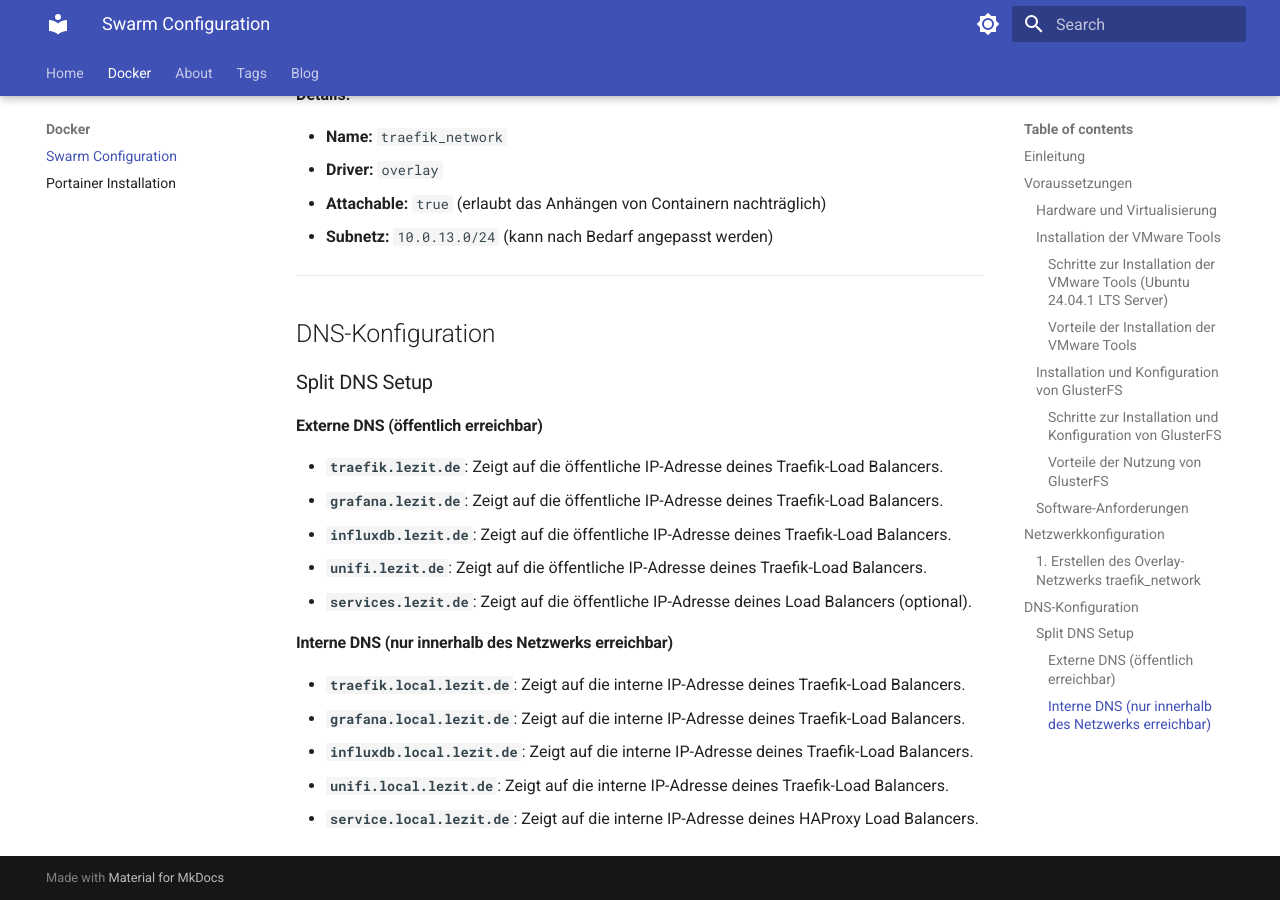
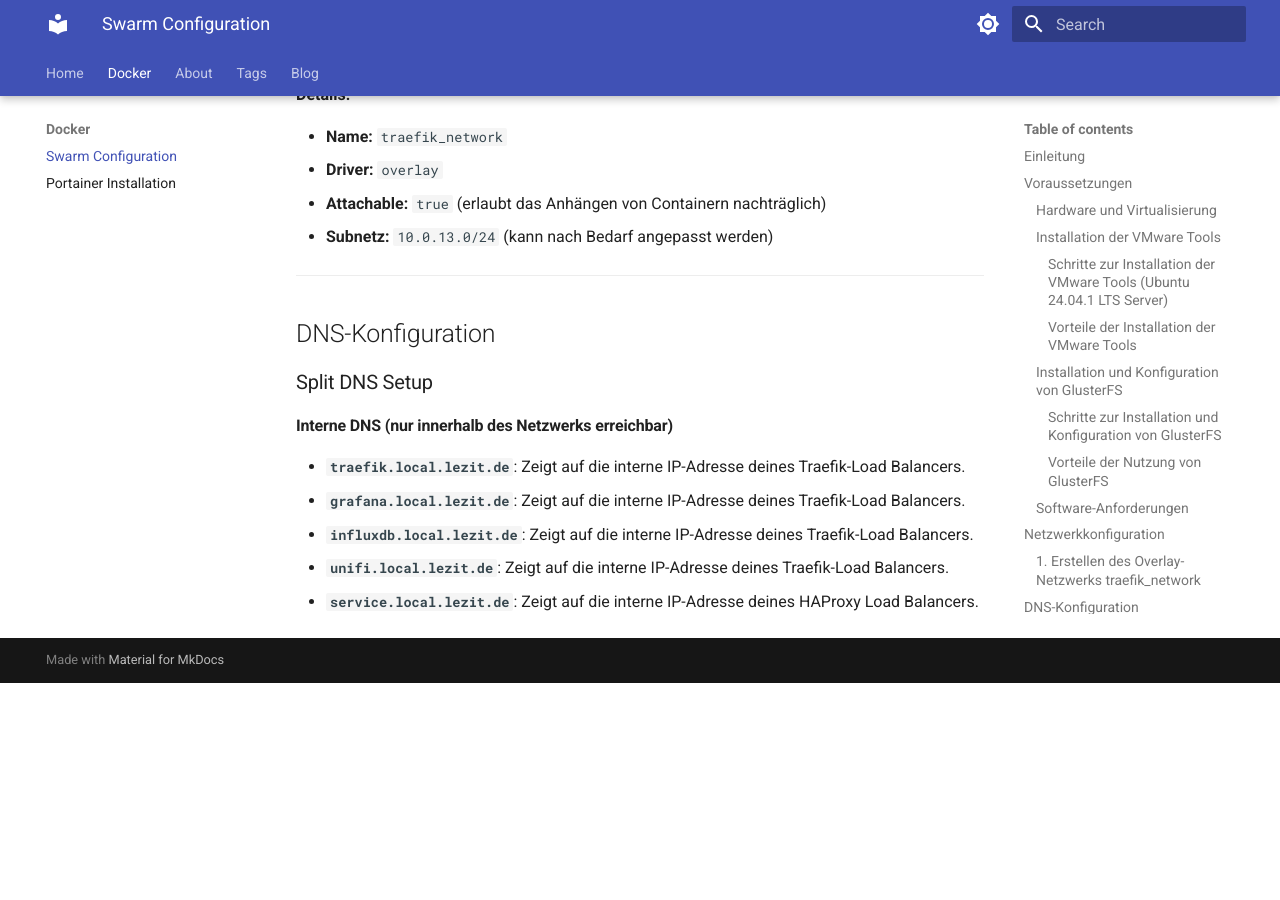
Before and after one commit to pat26-dotcom/home-lab, an MkDocs documentation site: the page built from docs/docker/swarm.md, in a window 1280 px wide and 900 px high, scrolled down 6047 px. Built offline with MkDocs 1.6.1 and Material for MkDocs 9.7.7, drawn with Linux system fonts in a browser that asks for light colours; after the commit the page ends 6730 px from its top, so only the background shows below that.

Commit message:
changed Split DNS

```diff
--- a/docs/docker/swarm.md
+++ b/docs/docker/swarm.md
@@ -223,14 +223,6 @@ docker network create --driver=overlay --attachable traefik_network
 
 ### Split DNS Setup
 
-#### Externe DNS (öffentlich erreichbar)
-
-- **`traefik.lezit.de`**: Zeigt auf die öffentliche IP-Adresse deines Traefik-Load Balancers.
-- **`grafana.lezit.de`**: Zeigt auf die öffentliche IP-Adresse deines Traefik-Load Balancers.
-- **`influxdb.lezit.de`**: Zeigt auf die öffentliche IP-Adresse deines Traefik-Load Balancers.
-- **`unifi.lezit.de`**: Zeigt auf die öffentliche IP-Adresse deines Traefik-Load Balancers.
-- **`services.lezit.de`**: Zeigt auf die öffentliche IP-Adresse deines Load Balancers (optional).
-
 #### Interne DNS (nur innerhalb des Netzwerks erreichbar)
 
 - **`traefik.local.lezit.de`**: Zeigt auf die interne IP-Adresse deines Traefik-Load Balancers.
```
